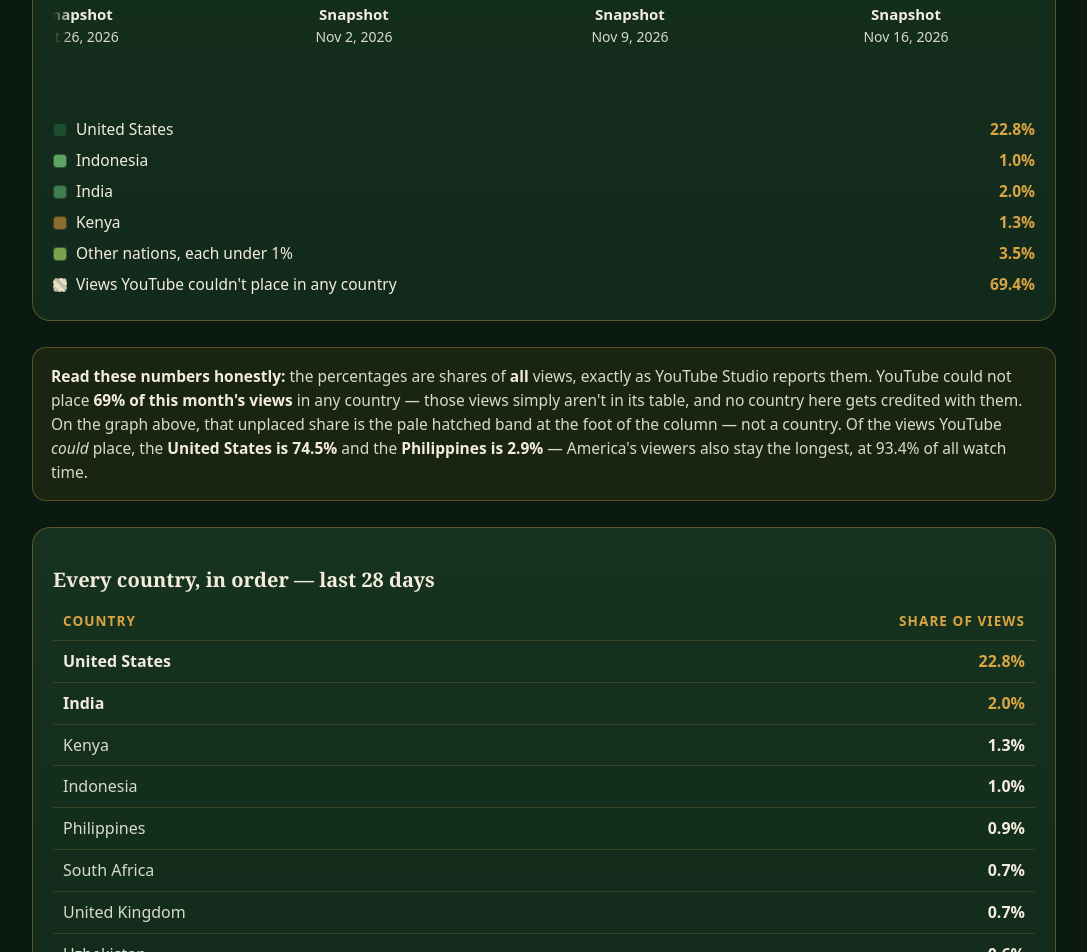
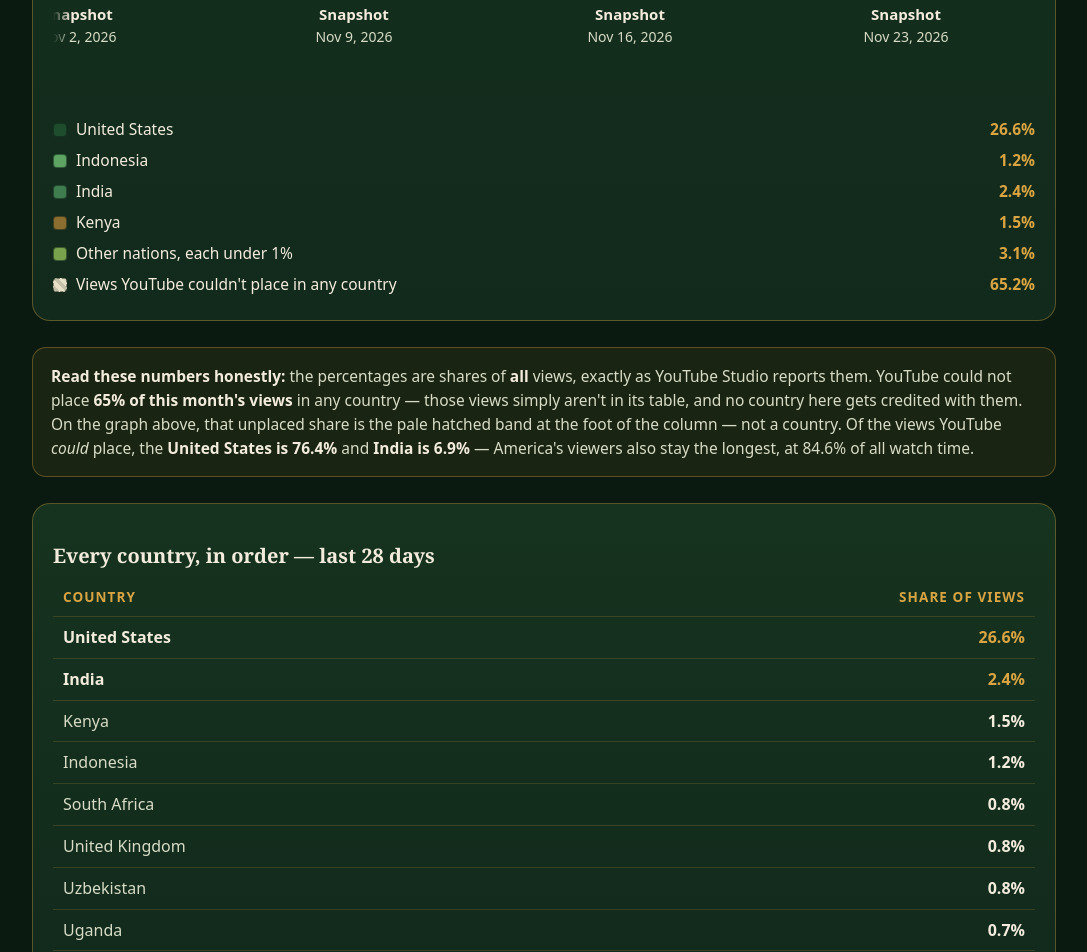
Before and after one commit to jnutt367/truvine, a plain HTML site: page nations/index.html in a window 1280 px wide. Shown: the part 1848-2800 px from the top of the page, without its empty margins (96-1183 px from the left). Drawn offline with Linux system fonts and the light colour scheme.

Commit message:
Nations snapshot 2026-11-23: 3,957 views · Oct 26 - Nov 22, 2026 · US 26.6%, India 2.4%, Kenya 1.5%

```diff
--- a/nations/index.html
+++ b/nations/index.html
@@ -223,8 +223,8 @@
     <p class="kicker">TruVINE · YouTube</p>
     <h1>The Nations Are Tuning In</h1>
     <p class="subtitle">Where the <strong>TruVINE YouTube channel</strong> was watched —
-      <strong>last 28 days</strong> (Oct&nbsp;19 – Nov&nbsp;15, 2026) · <strong>4,676 views</strong> ·
-      <strong>9 countries</strong> on the map.</p>
+      <strong>last 28 days</strong> (Oct&nbsp;26 – Nov&nbsp;22, 2026) · <strong>3,957 views</strong> ·
+      <strong>8 countries</strong> on the map.</p>
     <p class="door-note">This is the YouTube channel's map. The Word of God Risen Bible app keeps
       its own separate map of places lit — two doors, two maps, never blended.</p>
   </header>
@@ -237,7 +237,7 @@
     <p class="sub">The same map as the Bible app — in YouTube red, because this is the channel's door.</p>
     <div class="map-frame">
       <svg id="worldmap" viewBox="0 0 1000 1000" role="img"
-           aria-label="World map drawn as a disc, the same map as the Word of God Risen Bible app. Nine countries are shaded red by their share of the TruVINE channel's views in the last 28 days. The United States is the deepest red at 22.8 percent, then India at 2.0 percent. The full list of countries and percentages is in the table below.">
+           aria-label="World map drawn as a disc, the same map as the Word of God Risen Bible app. Eight countries are shaded red by their share of the TruVINE channel's views in the last 28 days. The United States is the deepest red at 26.6 percent, then India at 2.4 percent. The full list of countries and percentages is in the table below.">
         <defs>
           <filter id="yt-soft" x="-40%" y="-40%" width="180%" height="180%">
             <feGaussianBlur stdDeviation="7"/>
@@ -268,7 +268,7 @@
       share YouTube couldn't place in any country drawn pale and hatched at the foot —
       it isn't a place. A new column joins every week, so the bands can be watched as they grow.</p>
     <div class="chart" id="chart" role="img"
-         aria-label="Stacked column chart of view share by country. Latest snapshot, November 16, 2026: United States 22.8 percent, India 2.0 percent, Kenya 1.3 percent, Indonesia 1.0 percent, other nations each under 1 percent together 3.5 percent, and 69.4 percent of views that YouTube could not place in any country."></div>
+         aria-label="Stacked column chart of view share by country. Latest snapshot, November 23, 2026: United States 26.6 percent, India 2.4 percent, Kenya 1.5 percent, Indonesia 1.2 percent, other nations each under 1 percent together 3.1 percent, and 65.2 percent of views that YouTube could not place in any country."></div>
     <ul class="chart-legend" id="chart-legend"></ul>
     <noscript><p class="sub">The graph needs JavaScript to draw — every number on it is in the table below.</p></noscript>
   </section>
@@ -276,11 +276,11 @@
   <div class="honest">
     <p><strong>Read these numbers honestly:</strong> the percentages are shares of
       <strong>all</strong> views, exactly as YouTube Studio reports them. YouTube could not place
-      <strong>69% of this month's views</strong> in any country — those views simply aren't in its
+      <strong>65% of this month's views</strong> in any country — those views simply aren't in its
       table, and no country here gets credited with them. On the graph above, that unplaced share
       is the pale hatched band at the foot of the column — not a country. Of the views YouTube <em>could</em> place,
-      the <strong>United States is 74.5%</strong> and the <strong>Philippines is 2.9%</strong> —
-      America's viewers also stay the longest, at 93.4% of all watch time.</p>
+      the <strong>United States is 76.4%</strong> and <strong>India is 6.9%</strong> —
+      America's viewers also stay the longest, at 84.6% of all watch time.</p>
   </div>
 
   <section class="panel" aria-labelledby="countries">
@@ -288,22 +288,21 @@
       <caption id="countries">Every country, in order — last 28 days</caption>
       <thead><tr><th scope="col">Country</th><th scope="col" class="n">Share of views</th></tr></thead>
       <tbody>
-        <tr class="top"><td>United States</td><td class="n">22.8%</td></tr>
-        <tr class="top"><td>India</td><td class="n">2.0%</td></tr>
-        <tr><td>Kenya</td><td class="n">1.3%</td></tr>
-        <tr><td>Indonesia</td><td class="n">1.0%</td></tr>
-        <tr><td>Philippines</td><td class="n">0.9%</td></tr>
-        <tr><td>South Africa</td><td class="n">0.7%</td></tr>
-        <tr><td>United Kingdom</td><td class="n">0.7%</td></tr>
-        <tr><td>Uzbekistan</td><td class="n">0.6%</td></tr>
-        <tr><td>Uganda</td><td class="n">0.6%</td></tr>
+        <tr class="top"><td>United States</td><td class="n">26.6%</td></tr>
+        <tr class="top"><td>India</td><td class="n">2.4%</td></tr>
+        <tr><td>Kenya</td><td class="n">1.5%</td></tr>
+        <tr><td>Indonesia</td><td class="n">1.2%</td></tr>
+        <tr><td>South Africa</td><td class="n">0.8%</td></tr>
+        <tr><td>United Kingdom</td><td class="n">0.8%</td></tr>
+        <tr><td>Uzbekistan</td><td class="n">0.8%</td></tr>
+        <tr><td>Uganda</td><td class="n">0.7%</td></tr>
       </tbody>
     </table>
   </section>
 
   <footer>
     <p class="verse">“I planted. Apollos watered. But God gave the increase.” — 1 Corinthians 3:6 (WEB)</p>
-    <p style="margin-top:10px">Shares are of all views, as YouTube Studio reports them · Updated Nov 16, 2026</p>
+    <p style="margin-top:10px">Shares are of all views, as YouTube Studio reports them · Updated Nov 23, 2026</p>
     <p style="margin-top:10px">Companion: <a href="https://jnutt367.github.io/truvine/field-report/">The Field Report</a> — the ministry&rsquo;s numbers, counted faithfully</p>
   </footer>
 
--- a/nations/nations-data.js
+++ b/nations/nations-data.js
@@ -545,6 +545,67 @@ window.NATIONS_DATA = {
    ]
   },
   {
+   "captured": "2026-11-23",
+   "period": "last 28 days (Oct 26 - Nov 22, 2026)",
+   "total_views": 3957,
+   "countries": [
+    [
+     "United States",
+     26.6
+    ],
+    [
+     "India",
+     2.4
+    ],
+    [
+     "Kenya",
+     1.5
+    ],
+    [
+     "Indonesia",
+     1.2
+    ],
+    [
+     "South Africa",
+     0.8
+    ],
+    [
+     "United Kingdom",
+     0.8
+    ],
+    [
+     "Uzbekistan",
+     0.8
+    ],
+    [
+     "Uganda",
+     0.7
+    ]
+   ],
+   "watch_time_share_top": [
+    [
+     "United States",
+     84.6
+    ],
+    [
+     "India",
+     0.7
+    ],
+    [
+     "Kenya",
+     0.7
+    ],
+    [
+     "Indonesia",
+     0.3
+    ],
+    [
+     "South Africa",
+     0.3
+    ]
+   ]
+  },
+  {
    "captured": "2026-10-22",
    "period": "lifetime (Nov 11, 2024 - Oct 21, 2026)",
    "total_views": 160259,
```
